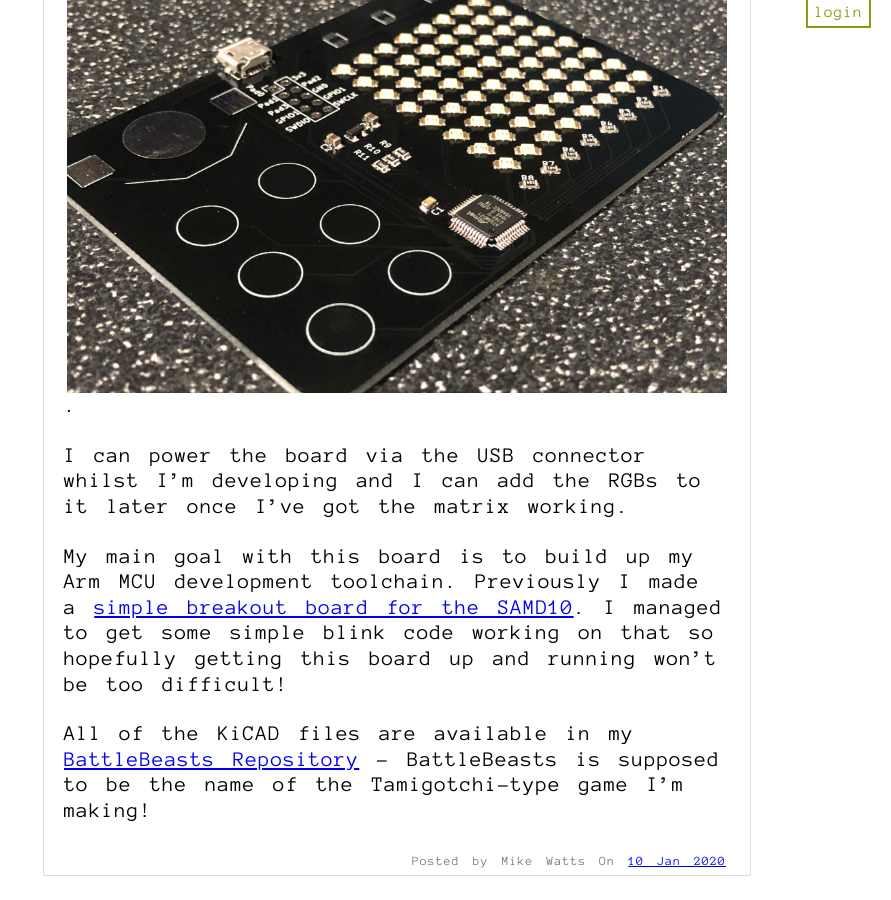
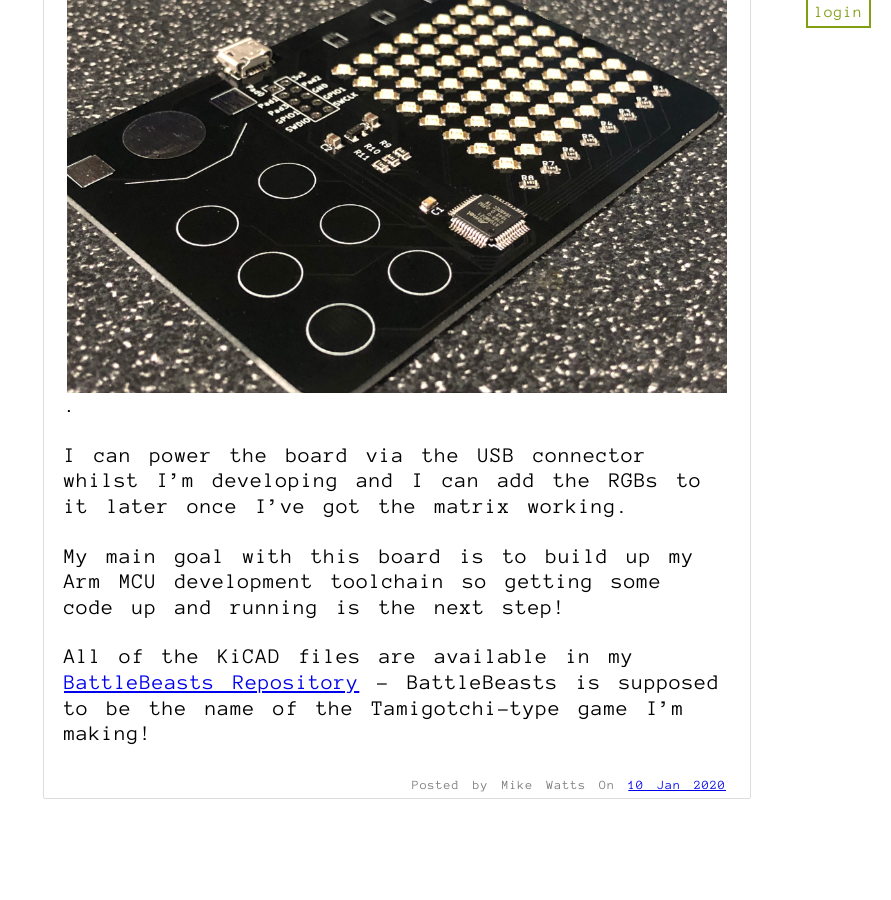
Before and after one commit to MalphasWats/MalphasWats.github.io, a Jekyll site: the page built from _posts/2020-01-10-New-Year-New-Gear.markdown, in a window 1280 px wide and 900 px high, scrolled down 3630 px. Shown: the whole window, without its empty margins (389-1280 px from the left). Built offline with Jekyll 4.4.1, drawn with Linux system fonts in a browser that asks for light colours; after the commit the page ends 4453 px from its top, so only the background shows below that.

Commit message:
tweak link

```diff
--- a/_posts/2020-01-10-New-Year-New-Gear.markdown
+++ b/_posts/2020-01-10-New-Year-New-Gear.markdown
@@ -40,7 +40,7 @@ After blasting it with my hot air gun, I think it looks pretty good:
 
 I can power the board via the USB connector whilst I'm developing and I can add the RGBs to it later once I've got the matrix working.
 
-My main goal with this board is to build up my Arm MCU development toolchain. Previously I made a [simple breakout board for the SAMD10][HAWK]. I managed to get some simple blink code working on that so hopefully getting this board up and running won't be too difficult!
+My main goal with this board is to build up my Arm MCU development toolchain so getting some code up and running is the next step!
 
 All of the KiCAD files are available in my [BattleBeasts Repository][BB] - BattleBeasts is supposed to be the name of the Tamigotchi-type game I'm making!
 
```
Also changed, not shown: other parts of _posts/2020-01-10-New-Year-New-Gear.markdown (+0 -1 lines).
